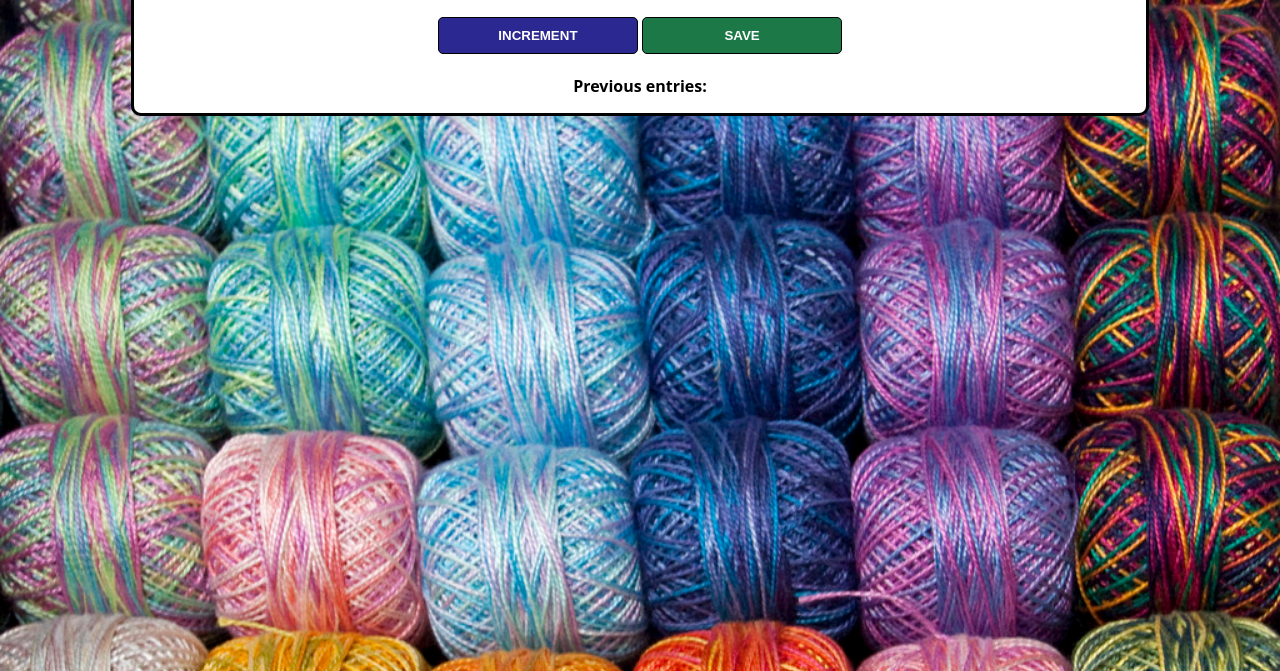
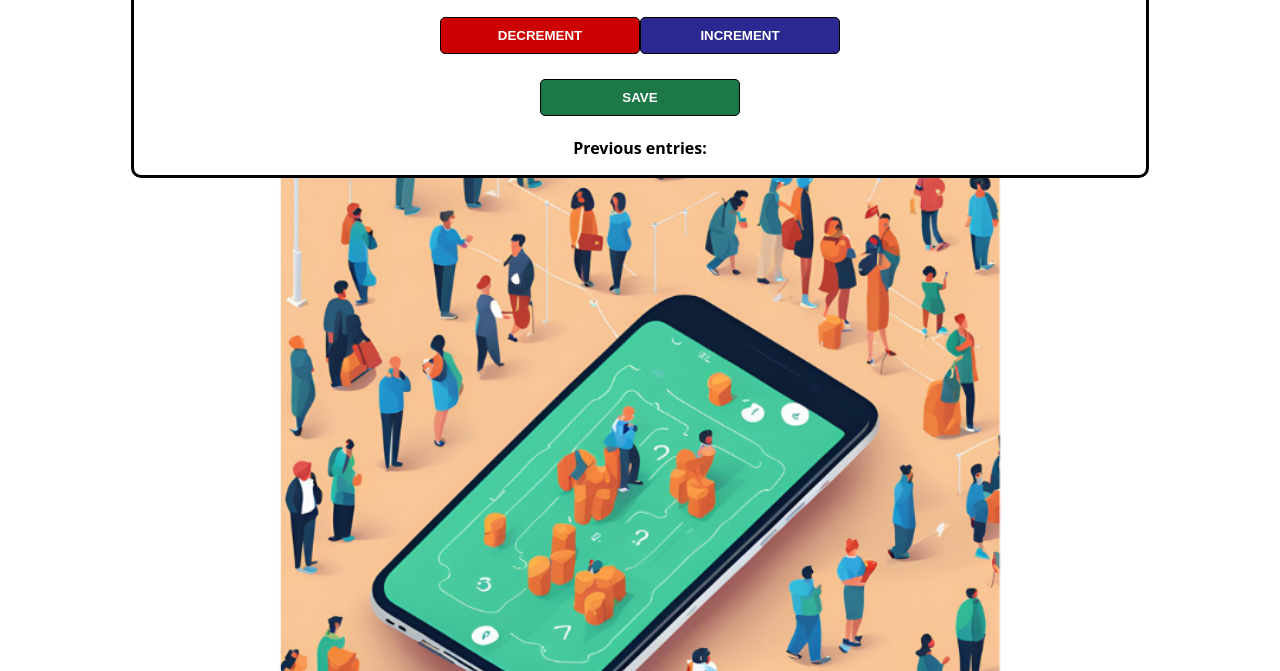
Before and after one commit to MNLobago/Station-Passenger-Counter-App, a plain HTML site: page index.html in a window 1280 px wide. Shown: the part 145-816 px from the top of the page. Drawn offline with Linux system fonts and the light colour scheme.

Commit message:
Added more functionality

```diff
--- a/index.css
+++ b/index.css
@@ -1,5 +1,5 @@
 body {
-    background-image: url("yarn.jpeg");
+    background-image: url("Background_design.png");
     background-size: cover;
     font-family: 'Open Sans', 'Helvetica Neue', sans-serif;
     text-align: center;
@@ -25,6 +25,12 @@ h2 {
     margin-bottom: 20px;
 }
 
+.button-container {
+    display: flex;
+    justify-content: center;
+    margin-bottom: 20px;
+}
+
 button {
     border: 1px solid black;
     padding-top: 10px;
@@ -40,6 +46,10 @@ button {
     background: #2C2891;
 }
 
+#decrement-btn {
+    background: #cc0000; /* Add a background color for the decrement button */
+}
+
 #save-btn {
     background: #1C7947;
 }
--- a/index.html
+++ b/index.html
@@ -6,7 +6,10 @@
         <div class="container">
             <h1>Row Counter</h1>
             <h2 id="count-el">0</h2>
-            <button id="increment-btn" onclick="increment()">INCREMENT</button>
+              <div class="button-container">
+                <button id="decrement-btn" onclick="decrement()">DECREMENT</button>
+                <button id="increment-btn" onclick="increment()">INCREMENT</button>
+              </div>
             <button id="save-btn" onclick="save()">SAVE</button>
             <p id="save-el">Previous entries: </p>
         </div>
--- a/index.js
+++ b/index.js
@@ -7,6 +7,11 @@ function increment() {
     countEl.textContent = count
 }
 
+function decrement() {
+    count -= 1;
+    countEl.textContent = count;
+}
+
 function save() {
     let countStr = count + " - "
     saveEl.textContent += countStr
```
Also changed, not shown: Background_design.png (added).
